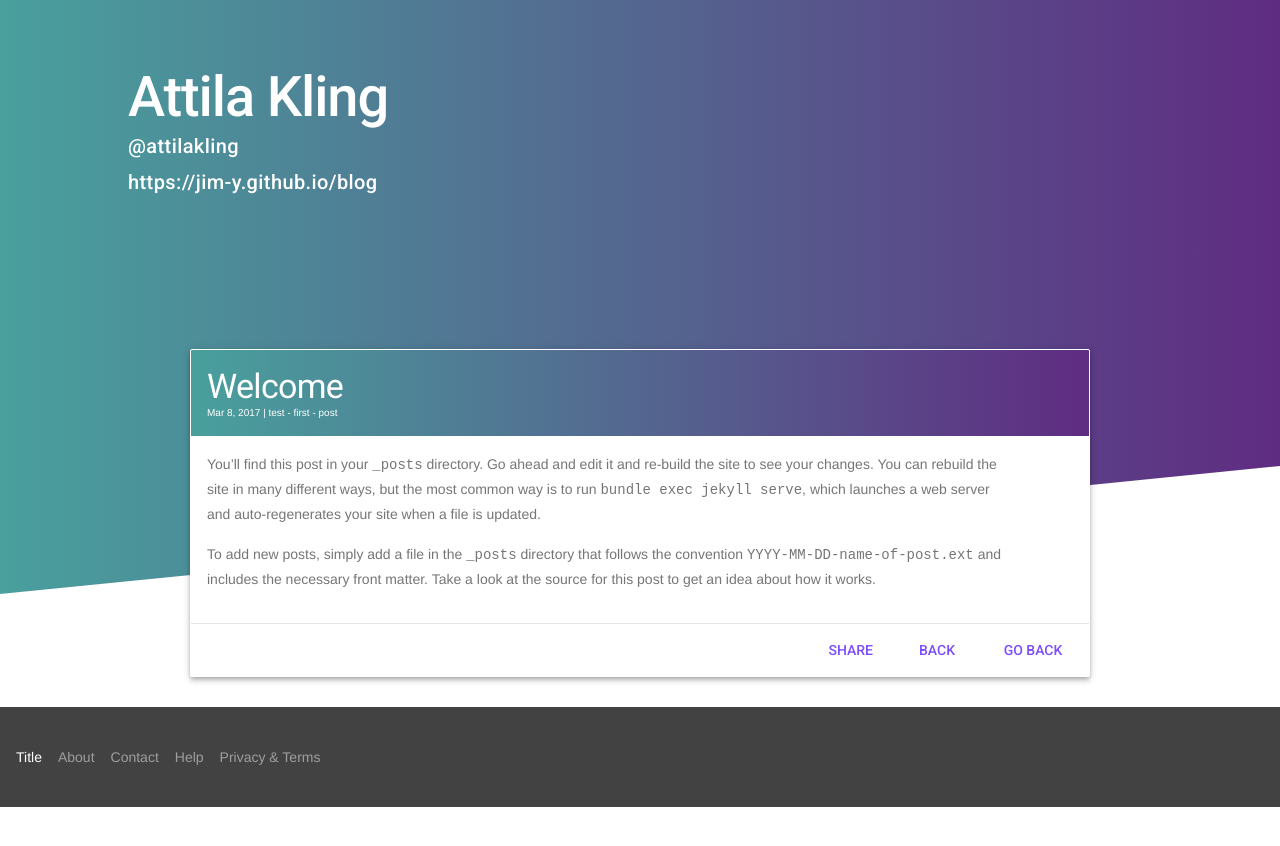
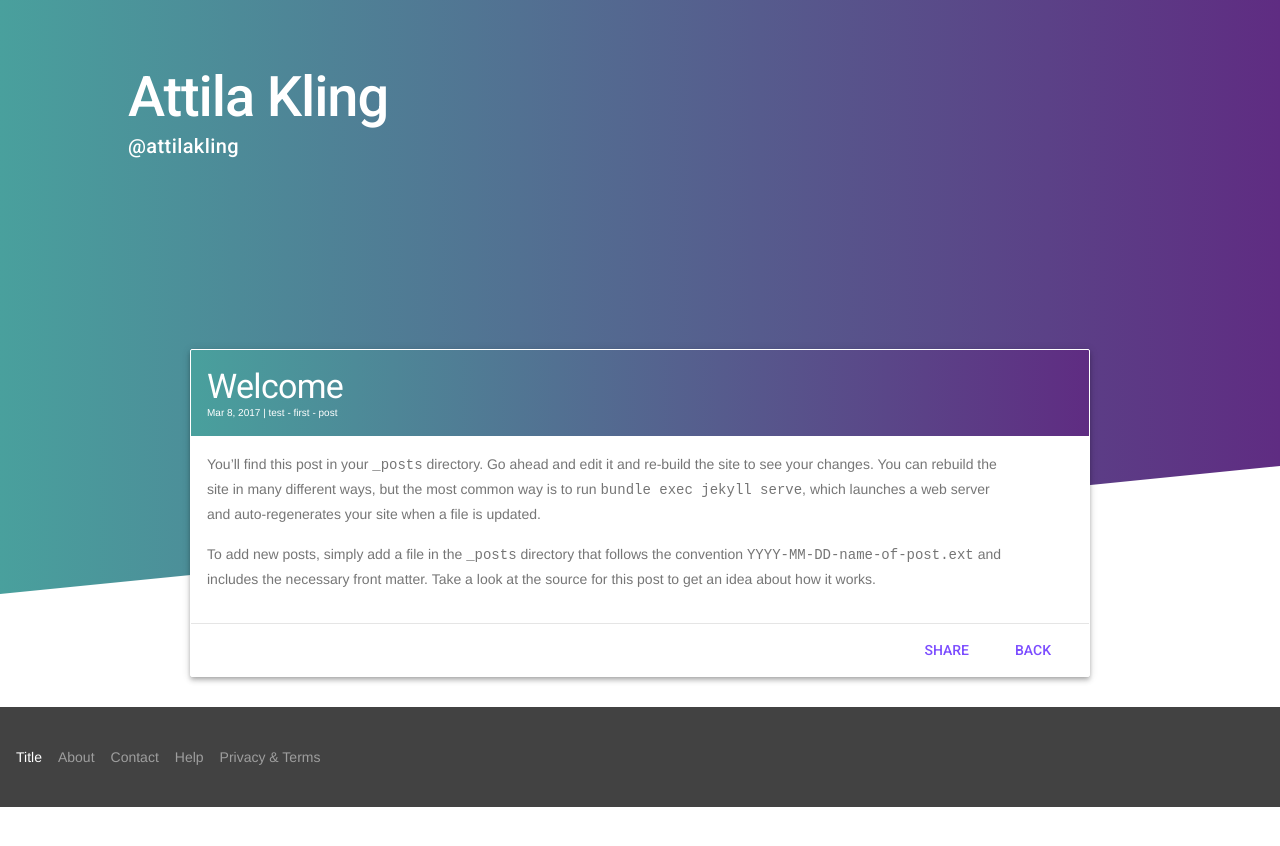
Before and after one commit to jim-y/blog, a Jekyll site: the page built from _posts/2017-03-08-first-post.md, in a window 1280 px wide. Shown: the top 846 px of the page. Built offline with Jekyll 4.4.1, drawn with Linux system fonts in a browser that asks for light colours.

Commit message:
links test

```diff
--- a/_config.yml
+++ b/_config.yml
@@ -13,7 +13,6 @@ tagline: 'blog about programming'
 description: 'A technical blog about programming'
 url: 'http://localhost:4000'
 baseurl: '/blog'
-home: 'http://localhost:4000/blog/'
 #paginate: 5
 
 #Personal
--- a/_includes/header.html
+++ b/_includes/header.html
@@ -1,12 +1,7 @@
 <header class="header header--md header--calm-darya">
   <h1 class="header__title header__title--white mdl-typography--display-3 u-elem-clickable">
-    {% if jekyll.environment == "production" %}
     <a class="header__author-name" href="{{ site.github.url }}">{{ site.author.name }}</a>
-    {% else %}
-    <a class="header__author-name" href="{{ site.home }}">{{ site.author.name }}</a>
-    {% endif %}
     <p class="mdl-typography--title u-elem--clickable">{{ site.author.twitter }}</p>
-    <p class="mdl-typography--title u-elem--clickable">{{ site.github.url }}</p>
   </h1>
   <svg class="header__svg" xmlns="http://www.w3.org/2000/svg" viewBox="0 0 100 100" preserveAspectRatio="none">
     <polygon fill="white" points="0,100 100,0 100,100"/>
--- a/_layouts/post.html
+++ b/_layouts/post.html
@@ -32,11 +32,6 @@ layout: default
       <li disabled class="mdl-menu__item">Disabled Action</li>
       <li class="mdl-menu__item">Yet Another Action</li>
     </ul>
-    {% if jekyll.environment == production %}
     <a href="{{ site.github.url }}" class="mdl-button mdl-button--accent mdl-js-button mdl-js-ripple-effect">Back</a>
-    {% else %}
-    <a href="{{ site.home }}" class="mdl-button mdl-button--accent mdl-js-button mdl-js-ripple-effect">Back</a>
-    {% endif %}
-    <a href="{{ site.github.url }}/" class="mdl-button mdl-button--accent mdl-js-button mdl-js-ripple-effect">Go Back</a>
   </div>
 </div>
```
